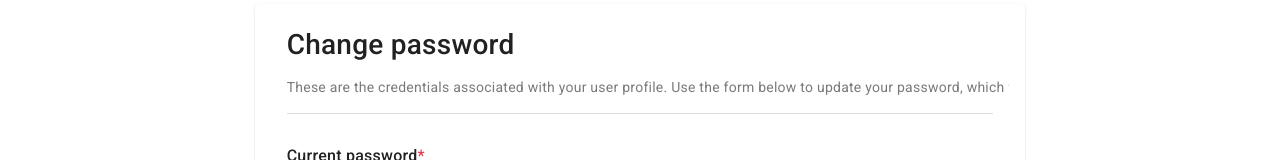
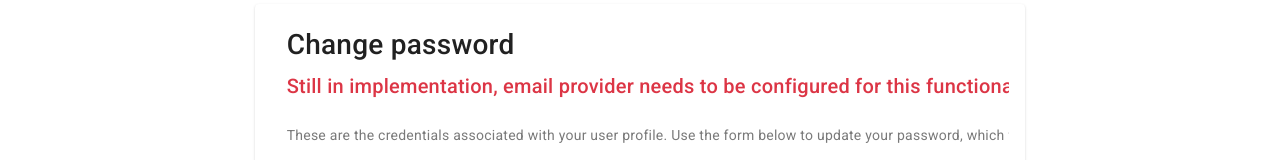
Before and after one commit to UKF-JozefVirag/kadernictvobooking, a Vue app in the folder kadernictvo-fe/: page /profile in a window 1280 px wide. Shown: the part 569-729 px from the top of the page. Built offline with nearby package versions, Linux system fonts and the light colour scheme; no server answers; sample sign-in values are in the browser's storage; some icons are missing; what bootstrap-icons-vue would draw is missing.

Commit message:
just warning text

```diff
--- a/kadernictvo-fe/src/components/login/ChangePassword.vue
+++ b/kadernictvo-fe/src/components/login/ChangePassword.vue
@@ -2,6 +2,7 @@
     <v-card class="p-3">
         <v-card-title>
             <h3>Change password</h3>
+            <p class="text-danger text-h5">Still in implementation, email provider needs to be configured for this functionality !</p>
         </v-card-title>
         <v-card-subtitle>
             <v-row>
```
